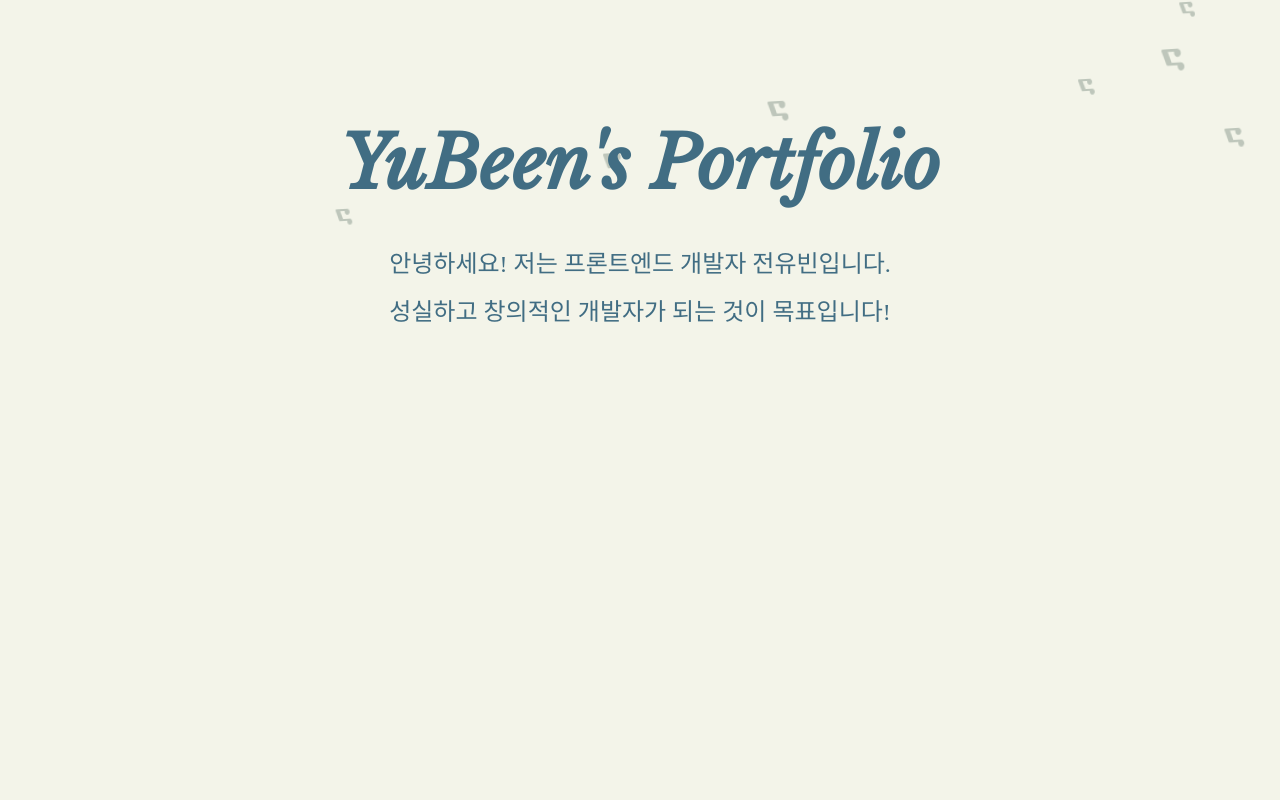
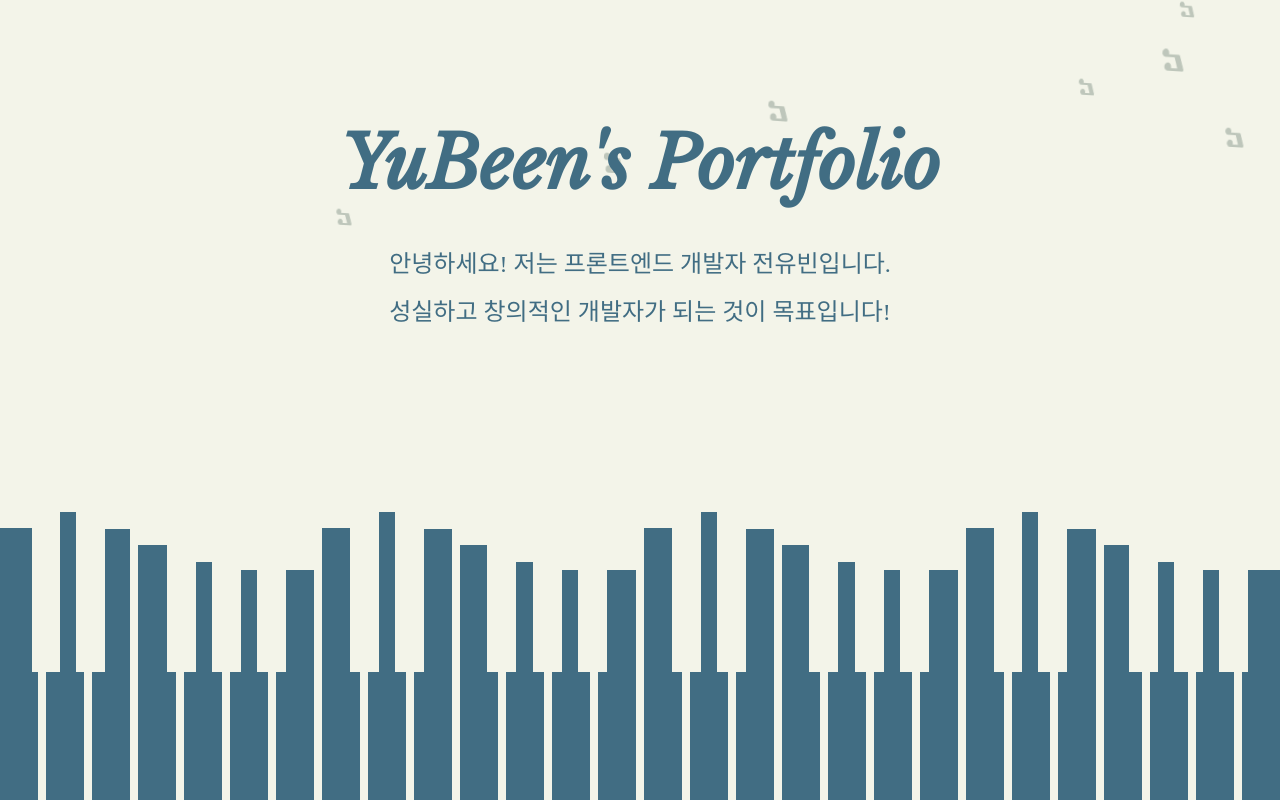
Before and after one commit to NewBean0312/portfolio-v2, a React (Create React App) app: page / in a window 1280 px wide. Built offline with nearby package versions, Linux system fonts and the light colour scheme; a web font is replaced by a local one.

Commit message:
main 페이지 키보드 건반 적용

```diff
--- /dev/null
+++ b/src/components/main/Animation.jsx
@@ -0,0 +1,16 @@
+import React from "react";
+import { FontAwesomeIcon } from "@fortawesome/react-fontawesome";
+import { faMusic } from "@fortawesome/free-solid-svg-icons";
+
+function Animation() {
+  return (
+    <div
+      className="flex justify-center absolute -top-11 z-30 w-full h-10 text-mainColor text-3xl"
+      id="animation"
+    >
+      <FontAwesomeIcon icon={faMusic} />
+    </div>
+  );
+}
+
+export default Animation;
--- /dev/null
+++ b/src/components/main/MainBlackKeyBoard.jsx
@@ -0,0 +1,19 @@
+import React from "react";
+
+const MainBlakcKeyBoard = () => {
+  const leftPositions = ["9.97%", "23.9%", "52.5%", "66.8%", "80.8%"];
+
+  return (
+    <>
+      {leftPositions.map((leftPosition, index) => (
+        <div
+          key={index}
+          className="absolute h-40 bg-backgroundColor top-0"
+          style={{ left: leftPosition, width: "9%" }}
+        ></div>
+      ))}
+    </>
+  );
+};
+
+export default MainBlakcKeyBoard;
--- /dev/null
+++ b/src/components/main/MainMenuBar.jsx
@@ -0,0 +1,29 @@
+import React from "react";
+import MainWhiteKeyBoard from "./MainWhiteKeyBoard";
+import MainBlakcKeyBoard from "./MainBlackKeyBoard";
+
+function BoxGroup() {
+  const mainWhiteBoxs = Array.from({ length: 7 }, (_, index) => (
+    <MainWhiteKeyBoard key={index} />
+  ));
+
+  return (
+    <div className="flex items-end relative flex-grow" id="boxGroup">
+      {mainWhiteBoxs}
+      <MainBlakcKeyBoard />
+    </div>
+  );
+}
+
+const MainMenuBar = () => {
+  return (
+    <div className="flex absolute bottom-0 w-full h-72 select-none">
+      <BoxGroup />
+      <BoxGroup />
+      <BoxGroup />
+      <BoxGroup />
+    </div>
+  );
+};
+
+export default MainMenuBar;
--- /dev/null
+++ b/src/components/main/MainWhiteKeyBoard.jsx
@@ -0,0 +1,15 @@
+import React from "react";
+import Animation from "./Animation";
+
+const MainWhiteKeyBoard = () => {
+  return (
+    <div
+      className="flex-grow relative h-4/5 border-r-4 border-l-4 border-solid border-backgroundColor bg-mainColor hover:bg-gradient-to-b hover:from-backgroundColor hover:to-mainColor transition duration-500 ease-in-out"
+      id="whiteKeyBoard"
+    >
+      <Animation />
+    </div>
+  );
+}
+
+export default MainWhiteKeyBoard;
--- a/src/components/main/SnowBox.jsx
+++ b/src/components/main/SnowBox.jsx
@@ -21,7 +21,7 @@ function MultipleSnowFlake({ count }) {
         className="absolute -top-8 h-full text-snowFlake"
         id="snowflake"
       >
-        <FontAwesomeIcon icon={faMusic} spin style={{ fontSize: sizes }} />
+        <FontAwesomeIcon icon={faMusic} spin spinReverse style={{ fontSize: sizes }} />
       </div>
     );
   });
--- a/src/components/main/Typing.jsx
+++ b/src/components/main/Typing.jsx
@@ -28,7 +28,7 @@ const Typing = () => {
     const interVal = setInterval(() => {
       // 글자 하나 씩 넣기
       if (j < secondContent.length) {
-        setSecondText((secondText) => secondText + secondContent.charAt(i));
+        setSecondText((secondText) => secondText + secondContent.charAt(j));
         setJ((j) => j + 1);
       } else {
         // 전부 출력 시, interval 중지
--- a/src/index.css
+++ b/src/index.css
@@ -32,6 +32,7 @@ html {
   font-family: "Libre Baskerville", serif;
 }
 
+/* snowFlake CSS */
 @-webkit-keyframes snowflakes-fall {
   0% {
     top: -10%;
@@ -202,3 +203,93 @@ html {
   -webkit-animation-delay: 1.5s, 3.5s;
   animation-delay: 1.5s, 3.5s;
 }
+/* // snowFlake CSS */
+
+/* whiteKeyBoard CSS */
+#boxGroup:first-child > #whiteKeyBoard:first-child {
+  border-left: none;
+}
+
+#boxGroup:last-child > #whiteKeyBoard:nth-child(7) {
+  border-right: none;
+}
+/* // whiteKeyBoard CSS */
+
+/* whiteKeyBoard animation */
+@keyframes keyboard-wave {
+  0% {
+    height: 80%;
+  }
+
+  100% {
+    height: 100%;
+  }
+}
+
+#whiteKeyBoard {
+  -webkit-animation-name: keyboard-wave;
+  -webkit-animation-duration: 3.5s;
+  -webkit-animation-iteration-count: infinite;
+  -webkit-animation-timing-function: running;
+  animation-name: keyboard-wave;
+  animation-duration: 3.5s;
+  animation-timing-function: linear;
+  animation-direction: alternate;
+  animation-iteration-count: infinite;
+  animation-timing-function: running;
+}
+
+/* box-group-1 */
+#whiteKeyBoard:nth-of-type(1) {
+  -webkit-animation-delay: 1s;
+  animation-delay: 1s;
+}
+
+#whiteKeyBoard:nth-of-type(2) {
+  -webkit-animation-delay: 2s;
+  animation-delay: 2s;
+}
+
+#whiteKeyBoard:nth-of-type(3) {
+  -webkit-animation-delay: 3s;
+  animation-delay: 3s;
+}
+
+#whiteKeyBoard:nth-of-type(4) {
+  -webkit-animation-delay: 4s;
+  animation-delay: 4s;
+}
+
+#whiteKeyBoard:nth-of-type(5) {
+  -webkit-animation-delay: 5s;
+  animation-delay: 5s;
+}
+
+#whiteKeyBoard:nth-of-type(6) {
+  -webkit-animation-delay: 6s;
+  animation-delay: 6s;
+}
+
+#whiteKeyBoard:nth-of-type(7) {
+  -webkit-animation-delay: 7s;
+  animation-delay: 7s;
+}
+
+/* // whiteKeyBoard animation */
+
+/* 메인 메뉴 건반 animation */
+#animation {
+  visibility: hidden;
+  transition: color 0.2s, transform 2s;
+}
+
+#whiteKeyBoard:hover > #animation {
+  z-index: 10;
+  visibility: visible;
+  transform: translateY(-40px);
+  color: #416d83;
+}
+/* // 메인 메뉴 건반 animation */
+
+/* whiteKeyBoard animation */
+/* // whiteKeyBoard animation */
--- a/src/pages/MainPage.jsx
+++ b/src/pages/MainPage.jsx
@@ -2,6 +2,7 @@ import React from "react";
 import Header from "../components/common/Header";
 import Typing from "../components/main/Typing";
 import SnowBox from "../components/main/SnowBox";
+import MainMenuBar from "../components/main/MainMenuBar";
 
 const MainPage = () => {
   return (
@@ -10,6 +11,7 @@ const MainPage = () => {
       <main>
         <Typing />
         <SnowBox />
+        <MainMenuBar />
       </main>
     </>
   );
```
